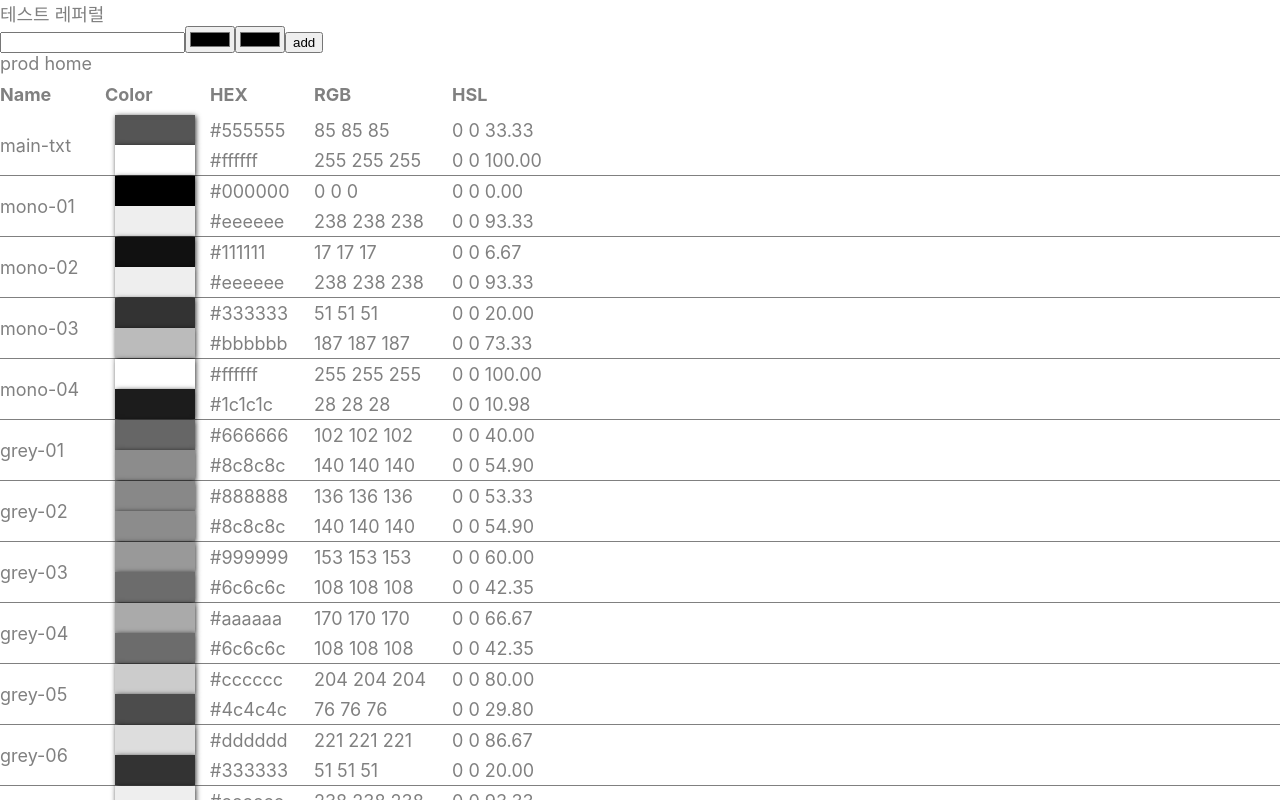
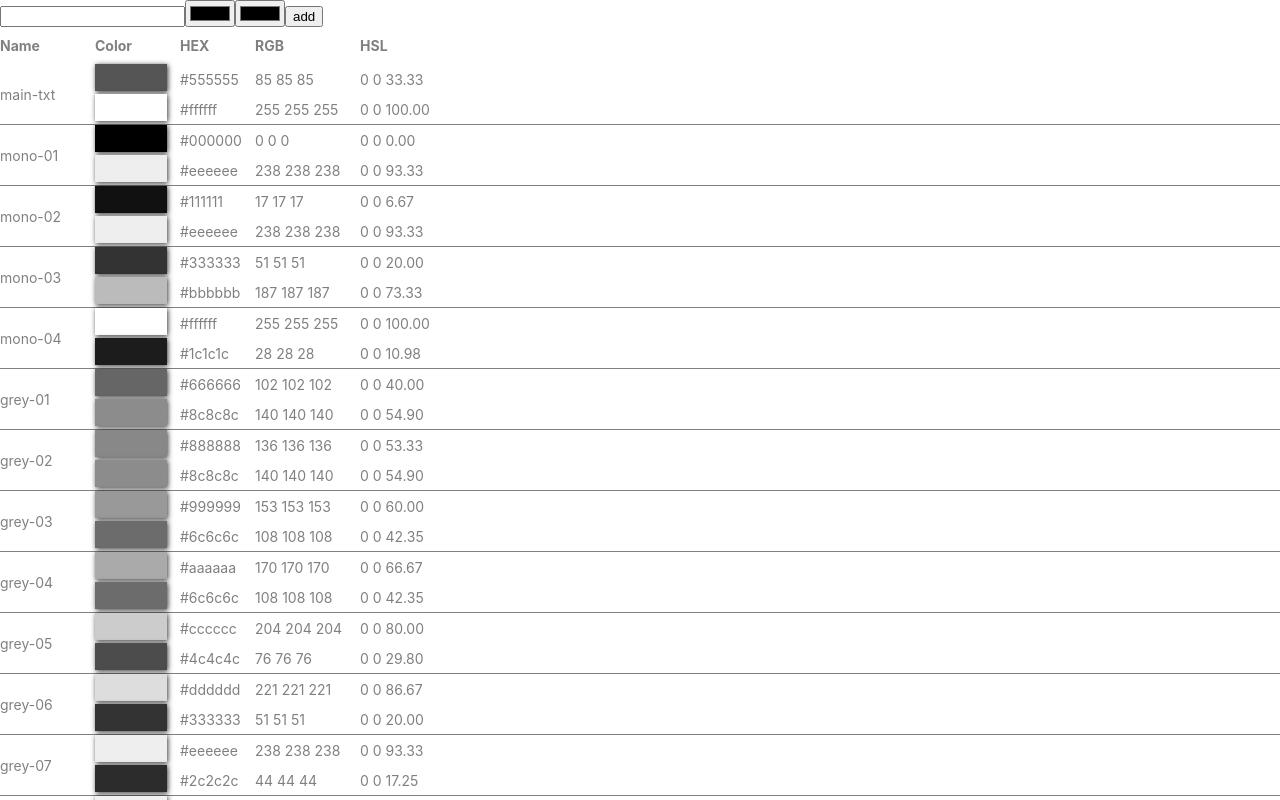
Before and after one commit to devsepnine/react-tools, a Next.js app: page /tools/color in a window 1280 px wide. Shown: the top 800 px of the page. Built offline with nearby package versions, Linux system fonts and the light colour scheme.

Commit message:
refactor: 폰트 사이즈 & 간격 수정

```diff
--- a/components/toolsColor.tsx
+++ b/components/toolsColor.tsx
@@ -4,9 +4,6 @@ import { changeHEXtoRGB, changeRGBtoHSL } from '../shared/ts/color'
 export default function ToolsColor({ colors }: any) {
   return (
     <>
-      <a href={'http://192.168.100.103:3000/webtoon/detail/asdlkj'}>
-        prod home
-      </a>
       <div className={'sample'}>
         <div className={styles['list-color']}>
           <div className={`${styles.color} ${styles.title}`}>
@@ -16,15 +13,17 @@ export default function ToolsColor({ colors }: any) {
             <div>RGB</div>
             <div>HSL</div>
           </div>
-          {colors.map((color: object, index: number) => (
+          {colors.map((color: any, index: number) => (
             <div key={'color-' + index} className={styles['color']}>
               <div className={styles['color-title']}>{color.name}</div>
+              <div className={styles['color-sample']}>
                 <div
-                className={styles['color-sample']}
+                  className={styles['sample']}
                   style={{
                     backgroundColor: color.light,
                   }}
                 ></div>
+              </div>
               <div className={'color_hex'}>{color.light}</div>
               <div className={'color_rgb'}>
                 {changeHEXtoRGB(color.light)?.join(' ')}
@@ -33,12 +32,14 @@ export default function ToolsColor({ colors }: any) {
                 {changeRGBtoHSL(changeHEXtoRGB(color.light))?.join(' ')}
               </div>
 
+              <div className={styles['color-sample']}>
                 <div
-                className={styles['color-sample']}
+                  className={styles['sample']}
                   style={{
-                  backgroundColor: color.dark ? color.dark : 'transparent',
+                    backgroundColor: color.dark,
                   }}
                 ></div>
+              </div>
               <div className={'color_hex'}>{color.dark}</div>
               <div className={'color_rgb'}>
                 {changeHEXtoRGB(color.dark)?.join('  ')}
--- a/pages/tools/color.tsx
+++ b/pages/tools/color.tsx
@@ -126,9 +126,7 @@ const Color: NextPage = () => {
   return (
     <>
       {/*{JSON.stringify(colors, null, 2)}*/}
-      <Link href={'http://localhost:3000/webtoon/detail/wt_000051046'}>
-        테스트 레퍼럴
-      </Link>
+
       <InputColor addColor={addColor}></InputColor>
       <ToolsColor colors={colors}></ToolsColor>
       <ColorTextView colors={colors}></ColorTextView>
--- a/styles/colors.module.scss
+++ b/styles/colors.module.scss
@@ -13,7 +13,7 @@
     }
 
     display: grid;
-    grid-template-columns: 100px 100px 99px 133px 133px;
+    grid-template-columns: 90px 80px 70px 100px 110px;
     column-gap: 5px;
     align-items: center;
 
@@ -22,10 +22,14 @@
     }
 
     .color-sample {
-      width: 80px;
+      width: 100%;
       height: 30px;
-      margin: auto;
-      box-shadow: 1px 1px 5px hsla(0, 0%, 0%, .8);
+
+      .sample {
+        width: 90%;
+        height: 90%;
+        box-shadow: 1px 1px 5px hsla(0, 0%, 0%, .8);
+      }
     }
   }
 
--- a/styles/globals.scss
+++ b/styles/globals.scss
@@ -4,6 +4,7 @@ body {
   margin: 0;
   font-family: -apple-system, BlinkMacSystemFont, Segoe UI, Roboto, Oxygen,
     Ubuntu, Cantarell, Fira Sans, Droid Sans, Helvetica Neue, sans-serif;
+  font-size: 14px;
 }
 
 a {
@@ -14,7 +15,6 @@ a {
 * {
   box-sizing: border-box;
   div {
-    font-size: 18px;
     color: grey;
   }
 }
```
Lines whose indentation alone changed are shown as unchanged.
